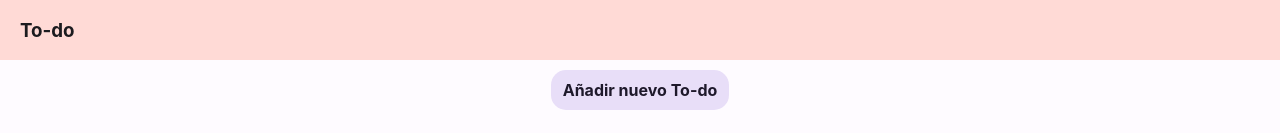
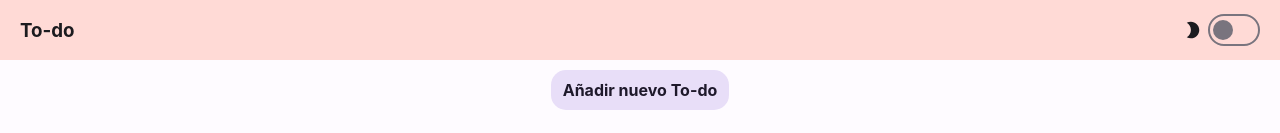
Before and after one commit to thewomins/To-do-ts, a React (Create React App) app: page / in a window 1280 px wide. Shown: the top 133 px of the page. Built offline with nearby package versions, Linux system fonts and the light colour scheme.

Commit message:
Apply switch component

```diff
--- a/src/components/menu/menu.css
+++ b/src/components/menu/menu.css
@@ -1,7 +1,5 @@
-
 .container {
     display: flex;
-    flex-direction: row;
     background-color: #eee;
     margin: auto 0;
     min-height: 50px;
@@ -10,3 +8,17 @@
     background-color: var(--surface);
     color: var(--onSurface);
 }
+
+.nightModeContainer {
+    display: flex;
+    align-items: center;
+    margin-left: auto;
+    margin-right: 0;
+    gap: 5px;
+}
+
+.iconNight {
+    height: 20px;
+    width: 20px;
+    color: var(--onSurface);
+}
--- a/src/components/menu/menu.tsx
+++ b/src/components/menu/menu.tsx
@@ -1,10 +1,25 @@
 import React from "react";
+import { MdModeNight } from "react-icons/md";
+import Switch from "../Switch/switch";
 import "./menu.css";
 
-const Menu: React.FC = () => {
+type props = {
+  state:boolean
+  onChangeCheck:any
+}
+
+const Menu: React.FC<props> = ({state, onChangeCheck}) => {
   return (
     <nav className="container">
       <h3>To-do</h3>
+      <div className="nightModeContainer">
+        <MdModeNight className="iconNight"/>
+        <Switch
+          state={state}
+          onChangeCheck={onChangeCheck}
+        />
+      </div>
+
     </nav>
   );
 };
```
